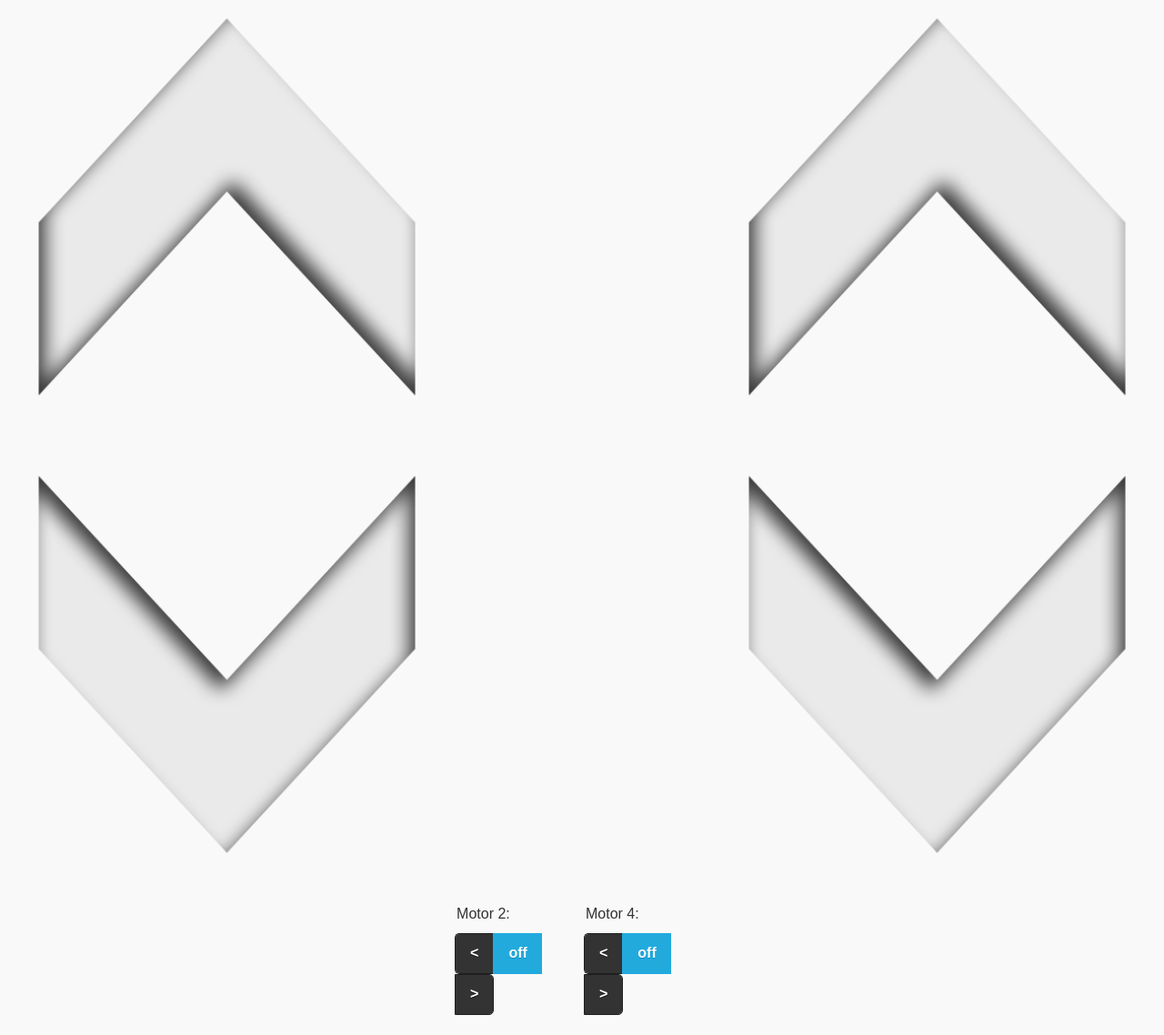
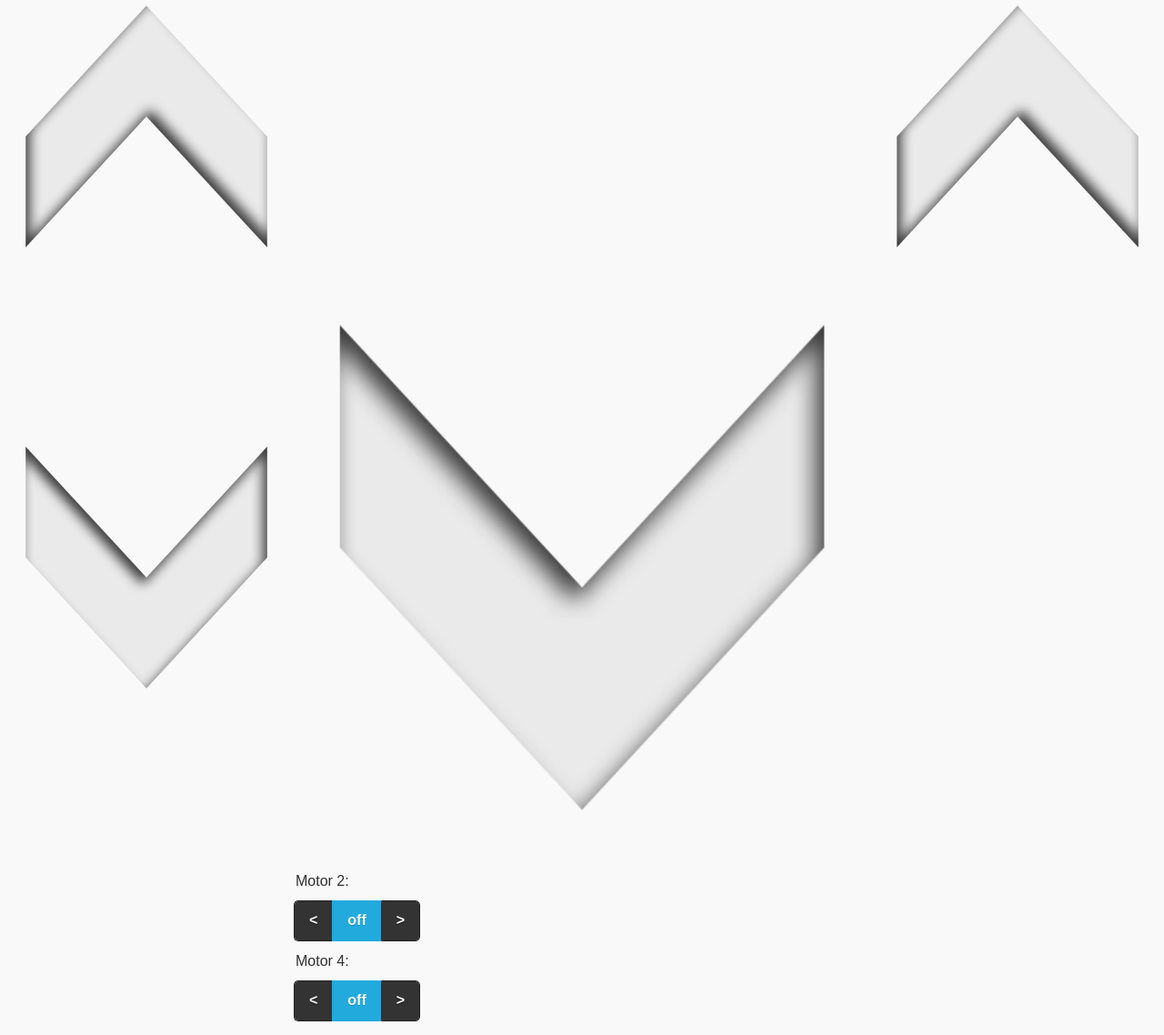
Before and after one commit to eXpire163/ftPi, a website: page noderoot/client/client_webcam2.html in a window 1280 px wide. Shown: the part 22-1160 px from the top of the page at 91% size. Drawn offline with Linux system fonts and the light colour scheme.

Commit message:
style fixed on webcam2

```diff
--- a/noderoot/client/client_webcam2.html
+++ b/noderoot/client/client_webcam2.html
@@ -25,9 +25,9 @@
 <table id="rctable" width="100%">
 <tbody>
 	<tr>
-		<td><input id="1l" type="image" src="/images/up.png" width="100%" ></td>
-		<td rowspan="2" colspan="4" valign="top" ><div id="webcam"></div></td>
-		<td><input id="3l" type="image" src="/images/up.png" width="100%" ></input></td>
+		<td width="25%"><input id="1l" type="image" src="/images/up.png" width="100%" ></td>
+		<td valign="top" width="50%"><div id="webcam"></div></td>
+		<td width="25%"><input id="3l" type="image" src="/images/up.png" width="100%" ></input></td>
 
 	</tr>
         <tr>
@@ -37,7 +37,7 @@
 	</tr>
 	<tr>
 		<td></td>
-		<td colspan="2">
+		<td >
 		<fieldset data-role="controlgroup" data-theme="b" data-type="horizontal">
         <legend>Motor 2:</legend>
         <input name="rct2" id="2lg" value="on"  type="radio">
@@ -47,9 +47,7 @@
         <input name="rct2" id="2rg" value="other" type="radio">
         <label for="2rg">&gt;</label>
     </fieldset>
-	</td>
-
-		<td  colspan="2"><fieldset data-role="controlgroup" data-theme="b" data-type="horizontal">
+	<fieldset data-role="controlgroup" data-theme="b" data-type="horizontal">
         <legend>Motor 4:</legend>
         <input name="rct4" id="4lg" value="on"  type="radio">
         <label for="4lg">&lt;</label>
```
